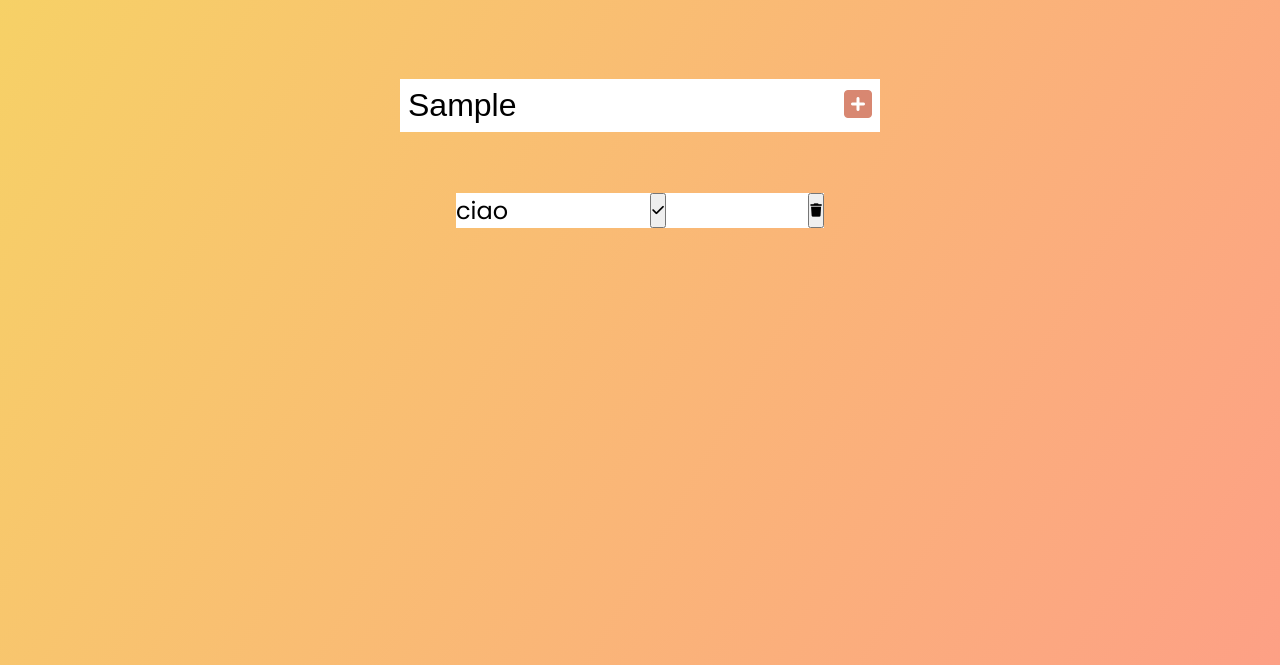
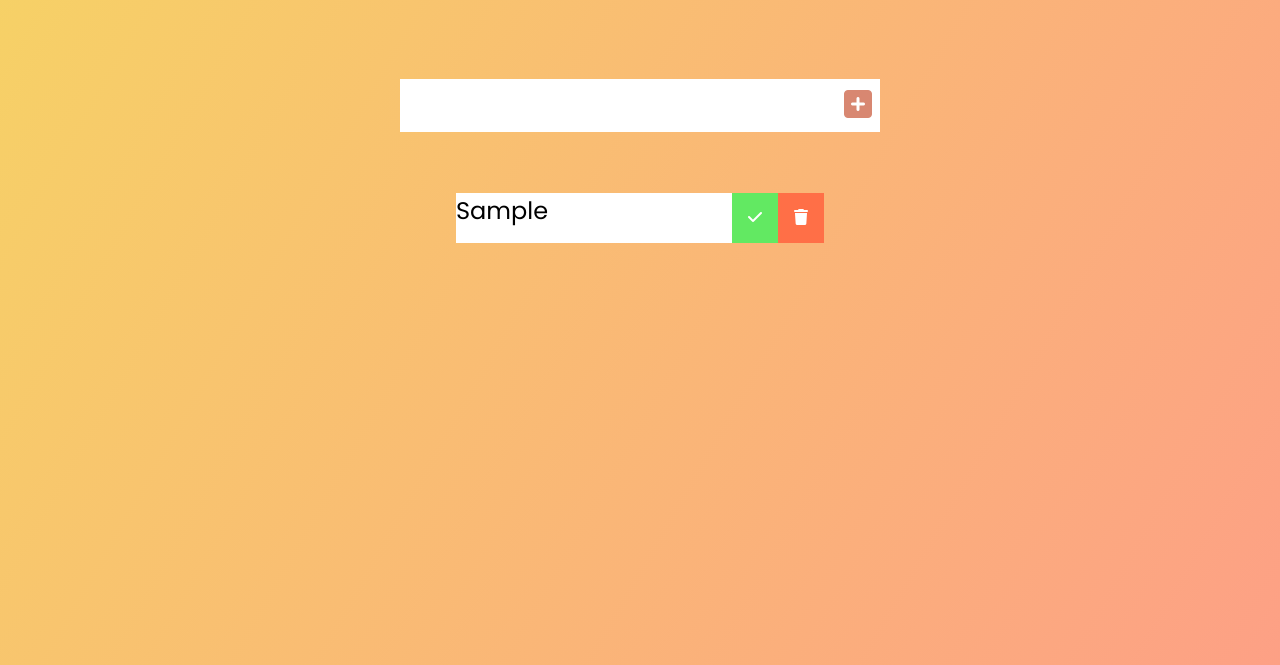
Before and after one commit to ChiaraGro/ToDo-Javascript, a plain HTML site: page index.html in a window 1280 px wide. Both pictures are taken after typing "Sample" into the empty fields and a click on the button 858 px from the left and 240 px from the top of the page. Shown: the part 135-800 px from the top of the page. Drawn offline with Linux system fonts and the light colour scheme.

Commit message:
fixed style, implemented function to clear input value

```diff
--- a/script.js
+++ b/script.js
@@ -17,7 +17,7 @@ function addTodo(event){
     todoDiv.classList.add('todo');
     //Create li
     const newTodo = document.createElement('li');
-    newTodo.innerText = 'ciao';
+    newTodo.innerText = todoInput.value; //il valore scritto dentro l'input, viene stampato nel LI
     newTodo.classList.add('todo-item');
     //attached li in the div
     todoDiv.appendChild(newTodo);
@@ -33,6 +33,8 @@ function addTodo(event){
     todoDiv.appendChild(deleteButton);
     //APPEND DIV TO LIST
     todoList.appendChild(todoDiv);
+    //Clear input value after adding the new LI
+    todoInput.value = '';
 
 
 }
--- a/style.css
+++ b/style.css
@@ -60,3 +60,21 @@ align-items: center;
     display: flex;
     justify-content: space-between;
 }
+
+.todo li{
+    flex: 1;
+}
+/* avvicina i due bottoni */
+
+.completed-btn, .delete-btn{
+    background: #ff6f47;
+    color: white;
+    border: none;
+    padding: 1rem;
+    cursor: pointer;
+    font-size: 1rem;
+}
+
+.completed-btn{
+    background: rgb(98, 233, 98);
+}
```
